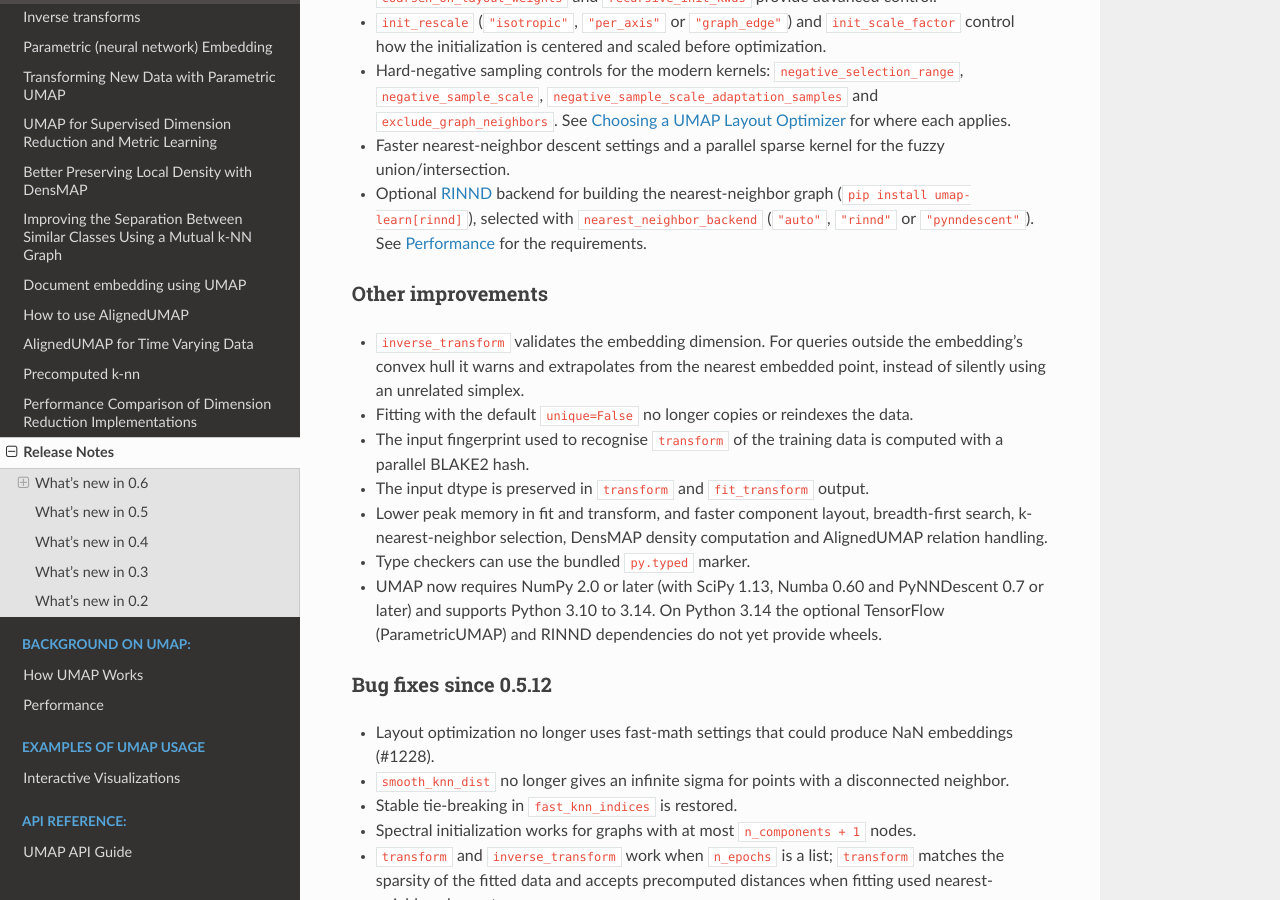
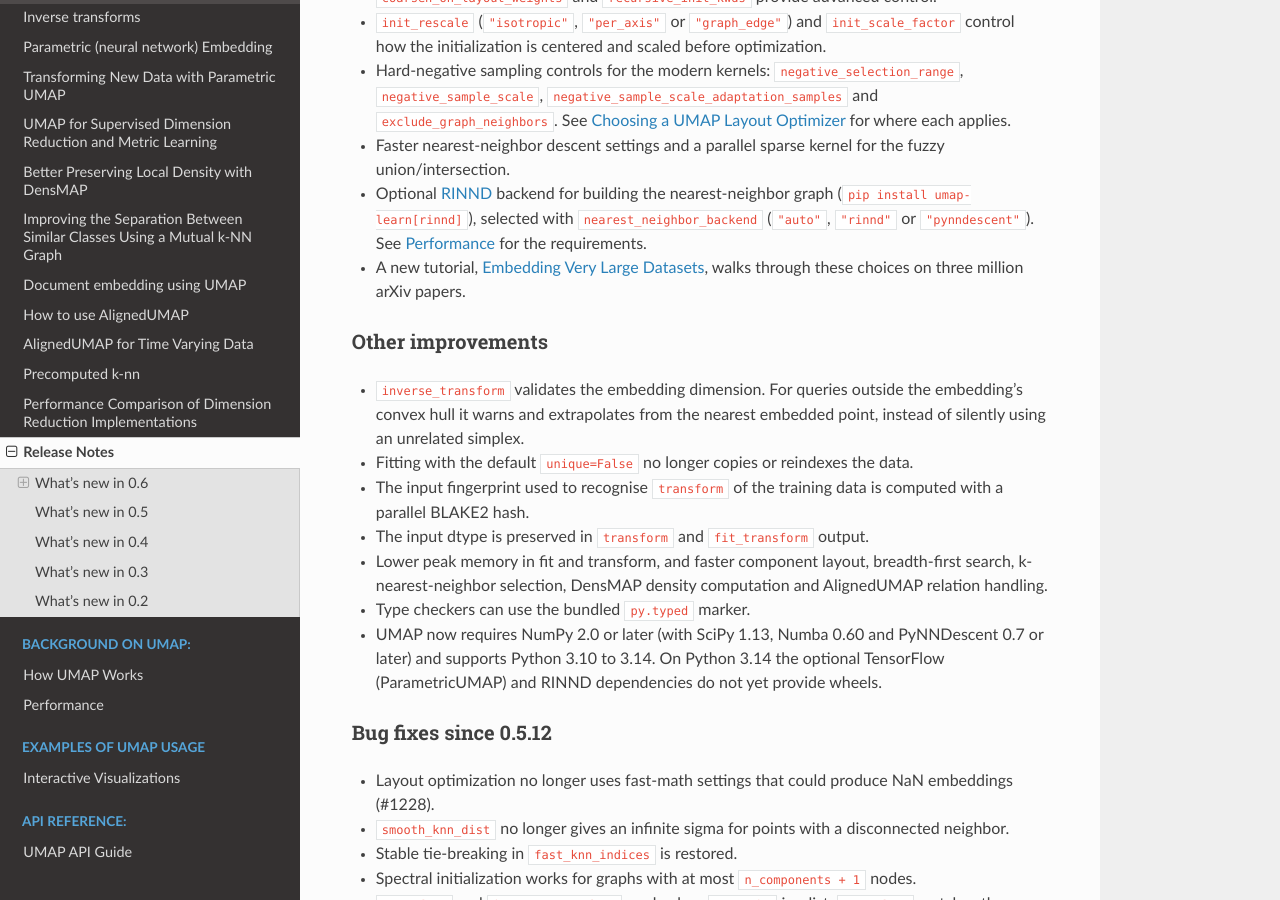
Before and after one commit to lmcinnes/umap, a Sphinx documentation site: the page built from doc/release_notes.rst, in a window 1280 px wide and 900 px high, scrolled down 1293 px. Built offline with Sphinx 7.4.7 and the Read the Docs theme 3.1.0, drawn with Linux system fonts in a browser that asks for light colours; pages that are not in the unit, such as notebooks, are missing from menus; a script that is not in the unit is left out; comment, search, counter and statistics services are not loaded.

Commit message:
Release notes: link the large-datasets tutorial
Co-authored-by: Copilot <223556219+Copilot@users.noreply.github.com>

```diff
--- a/doc/release_notes.rst
+++ b/doc/release_notes.rst
@@ -73,6 +73,8 @@ The new pipeline (``compatibility_layout=False``)
   nearest-neighbor graph (``pip install umap-learn[rinnd]``), selected with
   ``nearest_neighbor_backend`` (``"auto"``, ``"rinnd"`` or
   ``"pynndescent"``). See :doc:`performance` for the requirements.
+* A new tutorial, :doc:`large_datasets`, walks through these choices on
+  three million arXiv papers.
 
 Other improvements
 ~~~~~~~~~~~~~~~~~~
```
